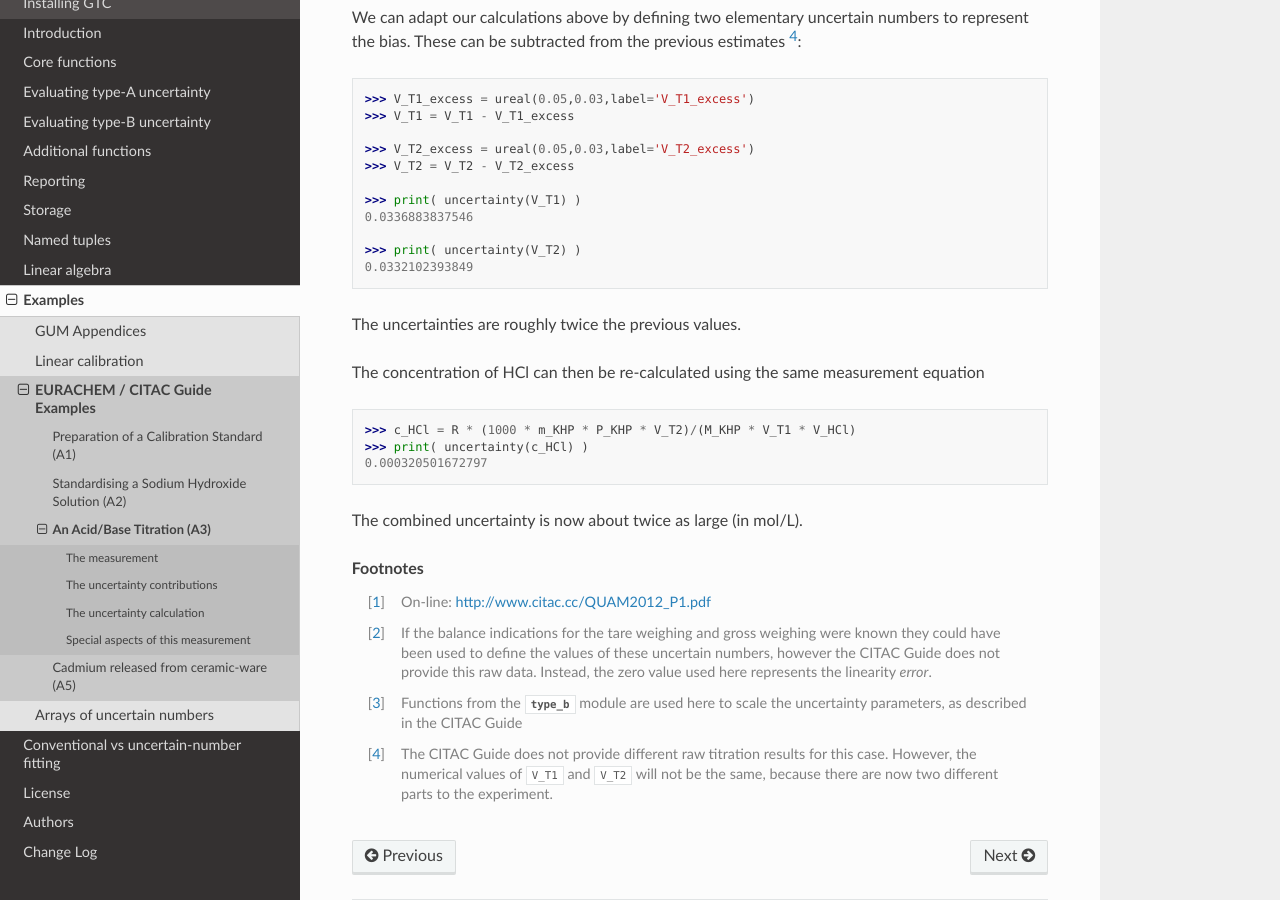
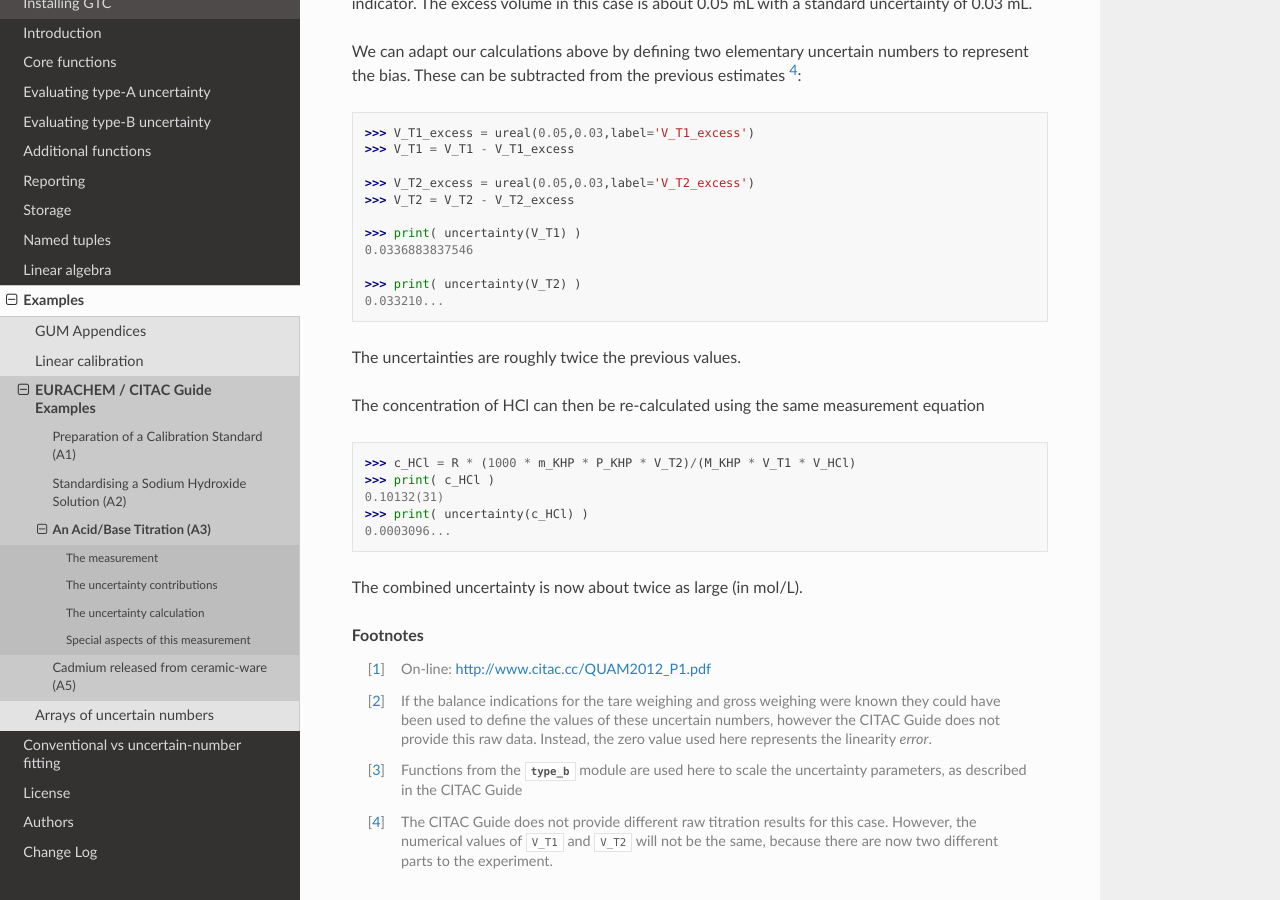
Before and after one commit to MSLNZ/GTC, a Sphinx documentation site: the page built from docs/API/CITAC_A3.rst, in a window 1280 px wide and 900 px high, scrolled down 4104 px. Built offline with Sphinx 7.4.7 and the Read the Docs theme 2.0.0, drawn with Linux system fonts in a browser that asks for light colours; some of the changed text lies outside the part shown.

Commit message:
Example now passing doctest

```diff
--- a/docs/API/CITAC_A3.rst
+++ b/docs/API/CITAC_A3.rst
@@ -92,6 +92,8 @@ The calculation of :math:`c_\mathrm{NaOH}` is now ::
     >>> c_HCl = R * (1000 * m_KHP * P_KHP * V_T2)/(M_KHP * V_T1 * V_HCl)
     >>> print(c_HCl)
     0.10139(18)
+    >>> print( uncertainty(c_HCl) )
+    0.0001843...
 
 The contribution from different influences can be examined ::
 
@@ -168,15 +170,17 @@ We can adapt our calculations above by defining two elementary uncertain numbers
     0.0336883837546
 
     >>> print( uncertainty(V_T2) )
-    0.0332102393849
+    0.033210...
 
 The uncertainties are roughly twice the previous values.
 
 The concentration of HCl can then be re-calculated using the same measurement equation ::
 
     >>> c_HCl = R * (1000 * m_KHP * P_KHP * V_T2)/(M_KHP * V_T1 * V_HCl)
+    >>> print( c_HCl )
+    0.10132(31)
     >>> print( uncertainty(c_HCl) )
-    0.000320501672797
+    0.0003096...
 
 The combined uncertainty is now about twice as large (in mol/L).
 
```
